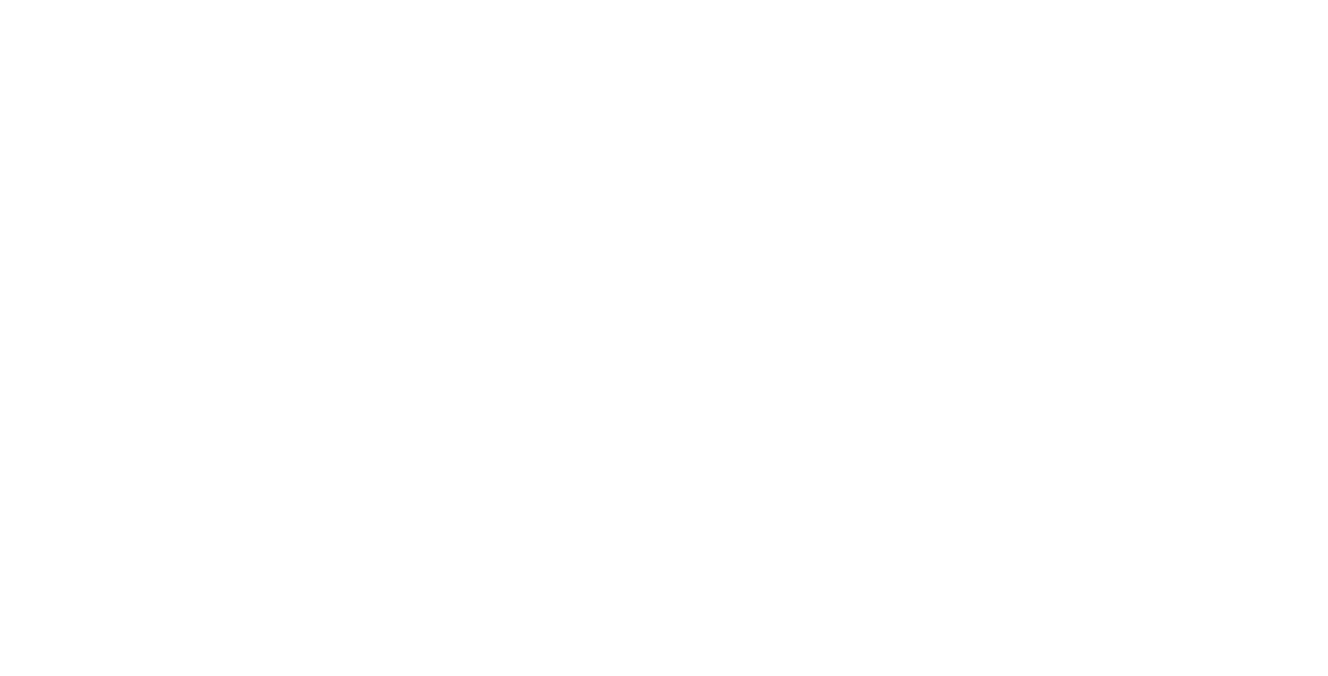
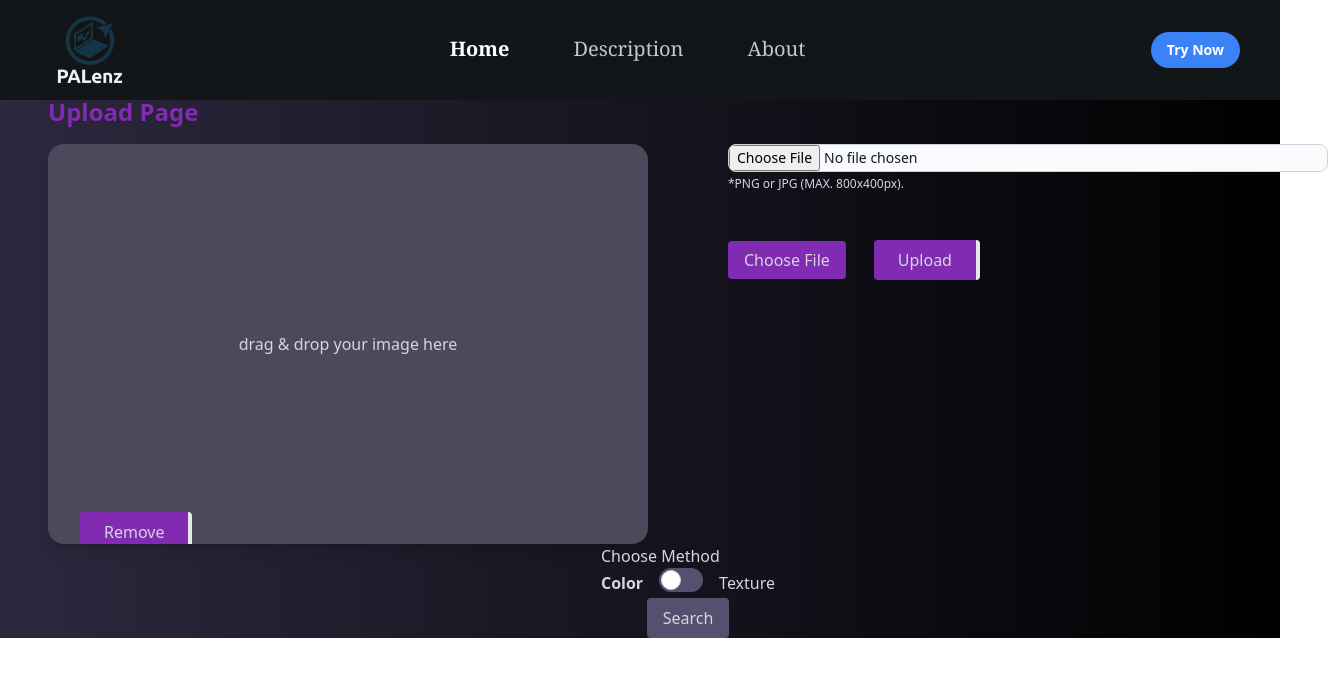
Before and after one commit to ninoaddict/Algeo02-22024, a React (Create React App) app in the folder src/client/: page /upload in a window 1280 px wide. Before the commit this address had no page. Shown: the top 676 px of the page, 1328 px wide, since content can reach past the window. Built offline with nearby package versions, Linux system fonts and the light colour scheme.

Commit message:
feat: Add UploadPage to the App.js

```diff
--- a/src/client/src/App.js
+++ b/src/client/src/App.js
@@ -1,21 +1,17 @@
 import React from "react";
 import { BrowserRouter as Router, Route, Routes } from "react-router-dom";
-import Header from "./components/Header";
+import UploadPage from "./components/UploadPage";
 import Home from "./components/Home";
-import About from "./components/About";
-import Description from "./components/Description";
 
 const App = () => {
   return (
     <Router>
       <Routes>
-        <Route path="/description" element={<Description />} />
-        <Route path="/about" element={<About />} />
+        <Route path="/upload" element={<UploadPage />} />
         <Route path="/" element={<Home />} />
       </Routes>
     </Router>
   );
 };
 
-
 export default App;
```
